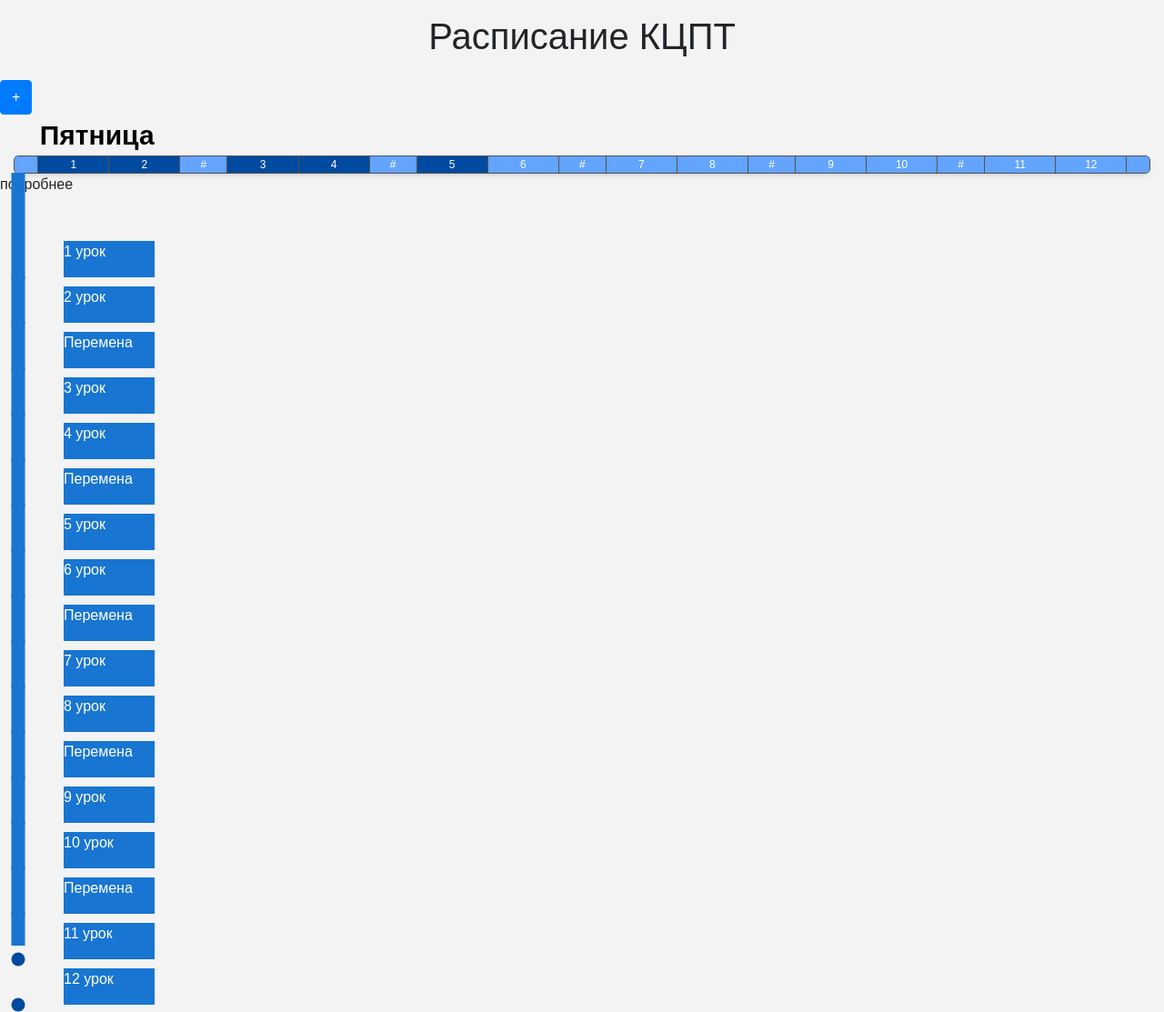
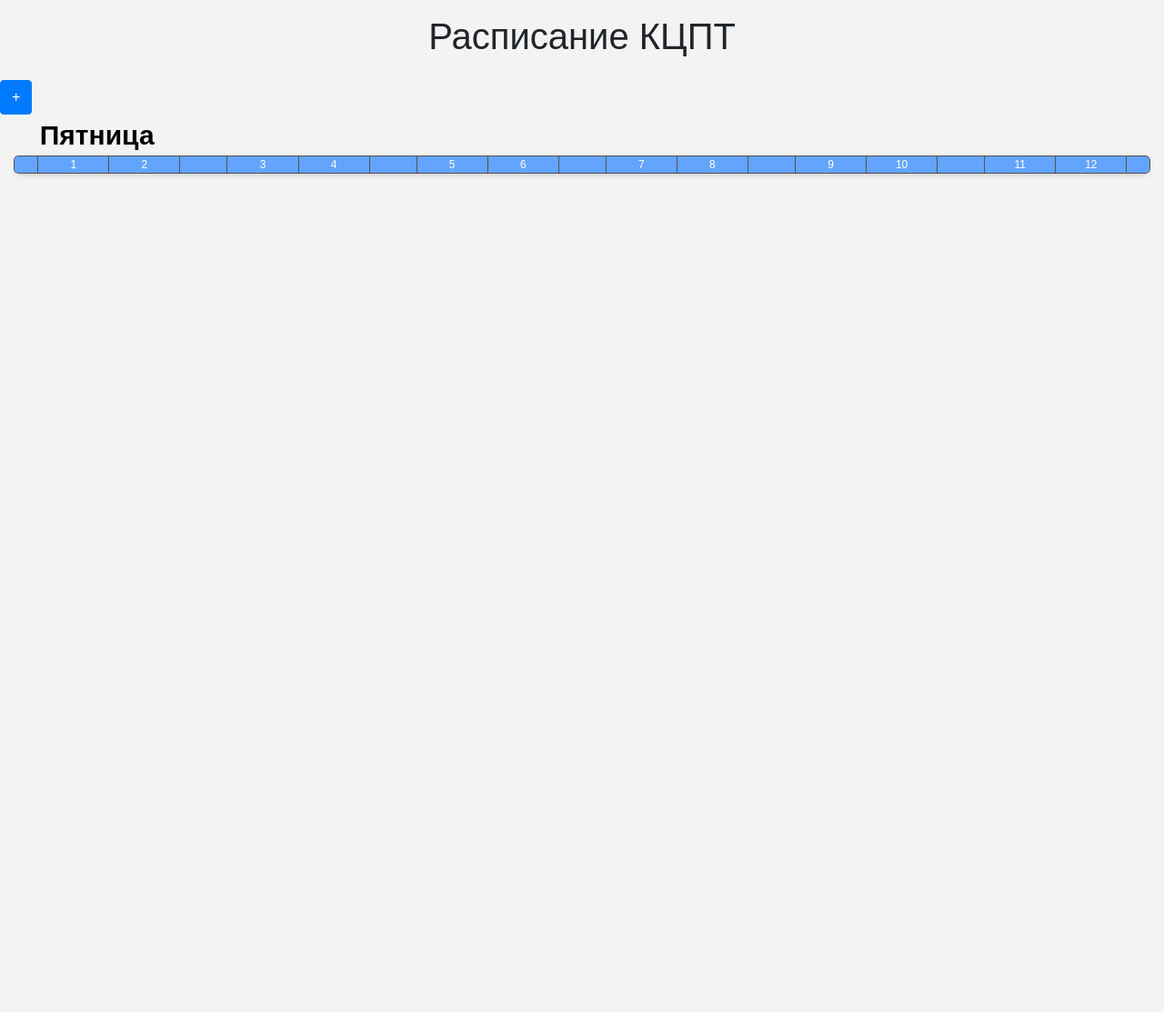
Before and after one commit to ING-ORD/tpk-1, a PHP site: page / in a window 1280 px wide. Shown: the whole page at 91% size. After the commit the page ends 194 px from the top, so only its background shows below. Run offline with PHP 8.4, Linux system fonts and the light colour scheme; data comes from the database, SQL or seed files in the repository; data that the repository does not hold is empty; some libraries are stand-ins or nearby versions.

Commit message:
Added progress bar to alarms. Added background-blur to form

```diff
--- a/Style.css
+++ b/Style.css
@@ -100,63 +133,6 @@
     /* background:  rgba(145, 201, 253, 0.7)  #1875d1 */
     color: #ffffff;
     background-color : #004a9f;
-}
-
-.progress-bar-info{
-    margin-left: 20px;
-    display: block;
-    height: 460px;
-    /* flex-direction: column; */
-
-}
-.time_alarm_info{
-    display: block;
-    height: 50px;
-    width: 50px;
-}
-.time_alarm_info::before{
-    content: "";
-    /* font-family: FontAwesome; */
-    display: block;
-    height: 100%;
-    width: 15px;
-    background: #1875d1;
-
-    /* color:green; */
-    transform: translate(-50%,-50%);
-    z-index:-10;
-}
-.info_alarm_container{
-    /* margin-top: 25px; */
-}
-.time_alarm_info::after
-{
-    /* margin-top: 20px; */
-    margin-bottom: -25px;
-    content: "";
-    color:red;
-    display: block;
-    height: 15px;
-    width: 15px;
-    background: #004a9f;
-    border-radius: 50%;
-    transform: translate(-50%,-50%)
-}
-.time_alarm_info:last-child::before{
-    content: "";
-
-}
-.time_alarm_info_context{
-    color: #ffffff;
-    background: #1875d1;
-    width: 100px;
-    height: 40px;
-    display: block;
-    /* transform: translate(-50%,-50%); */
-    margin-left:50px;
-    /* display: none; */
-    /* visibility: hidden; */
-    z-index: 1;
 }
 
 .popup-progress{
--- a/index.php
+++ b/index.php
@@ -19,10 +19,12 @@
 	<!-- JavaScript (JQuery) -->
 
 	<script type="text/javascript">
-		var alarm_TO = ["8:15","9:00","9:55","10:40","11:55","12:40","13:55","14:40","15:40","16:25","17:20","18:05"],
-			alarm_DO = ["9:00","9:45","10:40","11:25","12:40","13:25","14:40","15:25","16:25","17:10","18:05","18:50"],
+		var alarm_TO = ["8:15","9:00","10:00","10:45","12:00","12:45","14:00","14:45","15:45","16:30","17:25","18:10"],
+			alarm_DO = ["9:00","9:45","10:45","11:30","12:45","13:30","14:45","15:30","16:30","17:15","18:10","18:55"],
 			alarmS_TO = ["8:15","9:00","9:50","10:35","11:50","12:35","13:30","14:15","15:10","15:55","16:45","17:30"],
-			alarmS_DO = ["9:00","9:45","10:35","11:20","12:35","13:20","14:15","15:00","15:55","16:40","17:30","18:15"]
+			alarmS_DO = ["9:00","9:45","10:35","11:20","12:35","13:20","14:15","15:00","15:55","16:40","17:30","18:15"],
+			to_do_Turn = [["9:45","11:30","13:30","15:30","17:15"],["10:00","12:00","14:00","15:45","17:25"]],
+			to_do_STurn = [["9:45","11:20","13:20","15:00","16:40"],["9:50","11:50","13:30","15:10","16:45"]]
 
 		function ajaxRequest(file,parametrs,func){
 			$.ajax({
@@ -41,6 +43,30 @@
 		    var day = date.getDay();
 
 		    return days[day];
+		}
+
+		function chengeAlarm(TO,DO,lesson_to,lesson_do,turn_to_do){
+			var key_to = [2,3,5,6,8,9,11,12,14,15,17,18]
+			var alarm = $("#bar .lesson")
+			console.log(alarm.length)
+			//Удаление класса is_day
+			for (i=0; i<alarm.length ; i++) {
+				alarm.removeClass("is_day")
+			}
+			//Добавление класса is_day в промежутке от TO до DO
+			for (i=0; i<alarm.length ; i++) {
+				if (TO<=i+1 && i+1<=DO) {
+					document.querySelectorAll("#bar .lesson")[i].classList.add("is_day")
+				}
+			}
+			//Изменение звонков уроков
+			for (i=0; i<$("#bar .lesson div.time_alarm_an_para").length ; i++){
+				document.querySelectorAll("#bar .lesson div.time_alarm_an_para")[i].innerHTML = lesson_to[i]+" : "+lesson_do[i]
+			}
+			//Изменение звонков перемен
+			for (i=0; i<$("#bar .turn div.time_alarm_an_para").length ; i++){
+				document.querySelectorAll("#bar .turn div.time_alarm_an_para")[i].innerHTML = turn_to_do[0][i]+" : "+turn_to_do[1][i]
+			}
 		}
 
 		function check_day (answer,i){
@@ -148,6 +174,7 @@
 				if ($("#week_day .table_"+i+"").children("td:nth-child(2)").text() !== "" && TO == -1 && DO == -1 ){
 					TO = parseInt($("#week_day .table_"+i+"").children("td:nth-child(1)").text())
 					DO = parseInt($("#week_day .table_"+i+"").children("td:nth-child(1)").text())
+
 				}else if ($("#week_day .table_"+i+"").children("td:nth-child(2)").text() !== "" && $("#week_day .table_"+i+"").children("td:nth-child(1)").text() > DO ){
 					DO = parseInt($("#week_day .table_"+i+"").children("td:nth-child(1)").text())
 				}
@@ -156,8 +183,10 @@
 			}
 			if($("select#week").val() < 6 && TO != -1 && DO !=-1){
 				$(".TO-DO").html("Cегодня с : "+alarm_TO[TO-1]+" до :"+alarm_DO[DO-1])
+				chengeAlarm(TO,DO,alarm_TO,alarm_DO,to_do_Turn)
 			}else if ($("select#week").val() == 6 && TO != -1 && DO !=-1){
 				$(".TO-DO").html("Cегодня с : "+alarmS_TO[TO-1]+" до : "+alarmS_DO[DO-1])
+				chengeAlarm(TO,DO,alarmS_TO,alarmS_DO,to_do_STurn)
 			} else if ($("select#week").val() != 7) {
 				$(".TO-DO").html("Сегодня нет пар")
 				$("#week_day").html("")
@@ -165,7 +194,7 @@
 			if($("select#week").val() == 7){
 				$(".TO-DO").html("")
 			}
-
+			// alert("ТО:"+TO +" DO:"+DO)
 		};
 
 		$(document).ready(function (){
@@ -194,19 +223,6 @@
 								group: $("select.list").val(),
 								week: $("select#week").val()
 							},funcSeccess)
-
-						// $.ajax({
-						// 	url: "request.php",
-						// 	type:"POST",
-						// 	data: {
-						// 		change: $("input.change").val(),
-						// 		status: $("input.status").val(),
-						// 		group: $("select.list").val(),
-						// 		week: $("select#week").val()
-						// 	},
-						// 	datatype: "json",
-						// 	success: funcSeccess
-						// });
 					}else{
 						$("input.change").val("1");
 						ajaxRequest("request.php",{
@@ -215,18 +231,6 @@
 								group: $("select.list").val(),
 								week: $("select#week").val()
 							},funcSeccess)
-						// $.ajax({
-						// 	url: "request.php",
-						// 	type:"POST",
-						// 	data: {
-						// 		change: $("input.change").val(),
-						// 		status: $("input.status").val(),
-						// 		group: $("select.list").val(),
-						// 		week: $("select#week").val()
-						// 	},
-						// 	datatype: "json",
-						// 	success: funcSeccess
-						// });
 					}
 				}else
 				{
@@ -237,18 +241,6 @@
 							teacher: $("select.list").val(),
 							week: $("select#week").val()
 						})
-					// $.ajax({
-					// 	url: "request.php",
-					// 	type:"POST",
-					// 	data: {
-					// 		change: $("input.change").val(),
-					// 		status: $("input.status").val(),
-					// 		teacher: $("select.list").val(),
-					// 		week: $("select#week").val()
-					// 	},
-					// 	datatype: "json",
-					// 	success: funcSeccess
-					// });
 				}
 			})
 
@@ -282,6 +274,12 @@
 
 			$("select#week").on("click", function(){
 				statusVal = document.querySelector("#nav li a.active").getAttribute("value");
+				isWeek = $("select#week").val()	//document.querySelector("form.container").style.display = "none";
+				if (isWeek == "7"){
+					document.querySelector(".progress").style.display = "none";
+				}else{
+					document.querySelector(".progress").style.display = "flex";
+				}
 				if(statusVal == "0"){
 					ajaxRequest("request.php",{
 							change: $("input.change").val(),
@@ -331,9 +329,6 @@
 					$(".table_of_contents").children("th:nth-child(3)").html("Преподаватель");
 				}
 			});
-
-
-
 		});
 	</script>
 
@@ -453,53 +448,29 @@
 
 
 	</form>
+	<div class = "is_blur"></div>
 	<div class="container-progress">
 		<div class="time_day col-md-2"><script>$(".time_day").html(getWeekDay())</script></div>
-		<div class="progress" style="height: 20px;">
+		<div class="progress" id="bar" style="height: 20px;">
 			<div class="time_alarm" style="width: 3.333%"></div>
-			<div class="time_alarm is_day" style="width: 9.999%"> <span class="popup-progress"><div>1 урок</div><div id="time_alarm_an_para">8:15 - 9:00</div></span>1</div>
-			<div class="time_alarm is_day" style="width: 9.999%"> <span class="popup-progress"><div>2 урок</div><div id="time_alarm_an_para">8:15 - 9:00</div></span>2</div>
-			<div class="time_alarm" style="width: 6.666%">#</div>
-			<div class="time_alarm is_day" style="width: 9.999%"> <span class="popup-progress"><div>3 урок</div><div id="time_alarm_an_para">8:15 - 9:00</div></span>3</div>
-			<div class="time_alarm is_day" style="width: 9.999%"> <span class="popup-progress"><div>4 урок</div><div id="time_alarm_an_para">8:15 - 9:00</div></span>4</div>
-			<div class="time_alarm" style="width: 6.666%">#</div>
-			<div class="time_alarm is_day" style="width: 9.999%"> <span class="popup-progress"><div>5 урок</div><div id="time_alarm_an_para">8:15 - 9:00</div></span>5</div>
-			<div class="time_alarm" style="width: 9.999%"> <span class="popup-progress"><div>6 урок</div><div id="time_alarm_an_para">8:15 - 9:00</div></span>6</div>
-			<div class="time_alarm" style="width: 6.666%">#</div>
-			<div class="time_alarm" style="width: 9.999%"> <span class="popup-progress"><div>7 урок</div><div id="time_alarm_an_para">8:15 - 9:00</div></span>7</div>
-			<div class="time_alarm" style="width: 9.999%"> <span class="popup-progress"><div>8 урок</div><div id="time_alarm_an_para">8:15 - 9:00</div></span>8</div>
-			<div class="time_alarm" style="width: 6.666%">#</div>
-			<div class="time_alarm" style="width: 9.999%"> <span class="popup-progress"><div>9 урок</div><div id="time_alarm_an_para">8:15 - 9:00</div></span>9</div>
-			<div class="time_alarm" style="width: 9.999%"> <span class="popup-progress"><div>10 урок</div><div id="time_alarm_an_para">8:15 - 9:00</div></span>10</div>
-			<div class="time_alarm" style="width: 6.666%">#</div>
-			<div class="time_alarm" style="width: 9.999%"> <span class="popup-progress"><div>11 урок</div><div id="time_alarm_an_para">8:15 - 9:00</div></span>11</div>
-			<div class="time_alarm" style="width: 9.999%"> <span class="popup-progress"><div>12 урок</div><div id="time_alarm_an_para">8:15 - 9:00</div></span>12</div>
+			<div class="time_alarm lesson" style="width: 9.999%"> <span class="popup-progress"><div>1 урок</div><div class="time_alarm_an_para">8:15 - 9:00</div></span>1</div>
+			<div class="time_alarm lesson" style="width: 9.999%"> <span class="popup-progress"><div>2 урок</div><div class="time_alarm_an_para">9:00 - 9:45</div></span>2</div>
+			<div class="time_alarm turn" style="width: 6.666%"><span class="popup-progress"><div>Перемена</div><div class="time_alarm_an_para">9:45 - 10:00</div></span></div>
+			<div class="time_alarm lesson" style="width: 9.999%"> <span class="popup-progress"><div>3 урок</div><div class="time_alarm_an_para">10:00 - 10:45</div></span>3</div>
+			<div class="time_alarm lesson" style="width: 9.999%"> <span class="popup-progress"><div>4 урок</div><div class="time_alarm_an_para">10:45 - 11:30</div></span>4</div>
+			<div class="time_alarm turn" style="width: 6.666%"><span class="popup-progress"><div>Перемена</div><div class="time_alarm_an_para">11:30 - 12:00</div></span></div>
+			<div class="time_alarm lesson" style="width: 9.999%"> <span class="popup-progress"><div>5 урок</div><div class="time_alarm_an_para">12:00 - 12:45</div></span>5</div>
+			<div class="time_alarm lesson" style="width: 9.999%"> <span class="popup-progress"><div>6 урок</div><div class="time_alarm_an_para">12:45 - 13:30</div></span>6</div>
+			<div class="time_alarm turn" style="width: 6.666%"><span class="popup-progress"><div>Перемена</div><div class="time_alarm_an_para">13:30 - 14:00</div></span></div>
+			<div class="time_alarm lesson" style="width: 9.999%"> <span class="popup-progress"><div>7 урок</div><div class="time_alarm_an_para">14:00 - 14:45</div></span>7</div>
+			<div class="time_alarm lesson" style="width: 9.999%"> <span class="popup-progress"><div>8 урок</div><div class="time_alarm_an_para">14:45 - 15:30</div></span>8</div>
+			<div class="time_alarm turn" style="width: 6.666%"><span class="popup-progress"><div>Перемена</div><div class="time_alarm_an_para">15:30 - 15:45</div></span></div>
+			<div class="time_alarm lesson" style="width: 9.999%"> <span class="popup-progress"><div>9 урок</div><div class="time_alarm_an_para">15:45 - 16:30</div></span>9</div>
+			<div class="time_alarm lesson" style="width: 9.999%"> <span class="popup-progress"><div>10 урок</div><div class="time_alarm_an_para">16:30 - 17:15</div></span>10</div>
+			<div class="time_alarm turn" style="width: 6.666%"><span class="popup-progress"><div>Перемена</div><div class="time_alarm_an_para">17:15 - 17:25</div></span></div>
+			<div class="time_alarm lesson" style="width: 9.999%"> <span class="popup-progress"><div>11 урок</div><div class="time_alarm_an_para">17:25 - 18:10</div></span>11</div>
+			<div class="time_alarm lesson" style="width: 9.999%"> <span class="popup-progress"><div>12 урок</div><div class="time_alarm_an_para">18:10 - 18:55</div></span>12</div>
 			<div class="time_alarm" style="width: 3.333%"></div>
-			<!-- <div class="time_status" style="width: 5.999%" aria-valuenow="0.83335" aria-valuemin="0" aria-valuemax="100">Будни</div> -->
-		</div>
-		<div class="info_alarm">
-			<span>подробнее</span>
-		</div>
-		<div class="info_alarm_container">
-			<div class="progress-bar-info" style="width: 50px;">
-				<div class="time_alarm_info is_day_info"><span class="time_alarm_info_context">1 урок</span></div>
-				<div class="time_alarm_info is_day_info"><span class="time_alarm_info_context">2 урок</span></div>
-				<div class="time_alarm_info"><span class="time_alarm_info_context">Перемена</span></div>
-				<div class="time_alarm_info is_day_info"><span class="time_alarm_info_context">3 урок</span></div>
-				<div class="time_alarm_info is_day_info"><span class="time_alarm_info_context">4 урок</span></div>
-				<div class="time_alarm_info"><span class="time_alarm_info_context">Перемена</span></div>
-				<div class="time_alarm_info is_day_info"><span class="time_alarm_info_context">5 урок</span></div>
-				<div class="time_alarm_info"><span class="time_alarm_info_context">6 урок</span></div>
-				<div class="time_alarm_info"><span class="time_alarm_info_context">Перемена</span></div>
-				<div class="time_alarm_info"><span class="time_alarm_info_context">7 урок</span></div>
-				<div class="time_alarm_info"><span class="time_alarm_info_context">8 урок</span></div>
-				<div class="time_alarm_info"><span class="time_alarm_info_context">Перемена</span></div>
-				<div class="time_alarm_info"><span class="time_alarm_info_context">9 урок</span></div>
-				<div class="time_alarm_info"><span class="time_alarm_info_context">10 урок</span></div>
-				<div class="time_alarm_info"><span class="time_alarm_info_context">Перемена</span></div>
-				<div class="time_alarm_info"><span class="time_alarm_info_context">11 урок</span></div>
-				<div class="time_alarm_info"><span class="time_alarm_info_context">12 урок</span></div>
-			</div>
 		</div>
 	</div>
 	<?php
@@ -553,12 +524,23 @@
 			if (form.style.display == "none"){
 				form.style.display = "block";
 				document.body.classList.add("no-scroll");
-				// document.querySelector("html").style.blur = "5px";
+				document.querySelector(".is_blur").classList.add("blur");
 			}
-			else{
-				form.style.display = "none";
+			if (!document.querySelector(".popup-btn.onc")){
+				ajaxRequest("request.php",{
+					change: $("input.change").val(),
+					status: "0",
+					group: $("select.list").val(),
+					week: $("select#week").val()
+				},funcSeccess);
+			}
+
+			document.querySelector(".is_blur.blur").addEventListener("click",function(){
+				document.querySelector("form.container").style.display = "none";
 				document.body.classList.remove("no-scroll");
-			}
+				document.querySelector(".is_blur").classList.remove("blur");
+			});
+
 		});
 	</script>
 </body>
```
Also changed, not shown: other parts of Style.css (+35 -2 lines).
